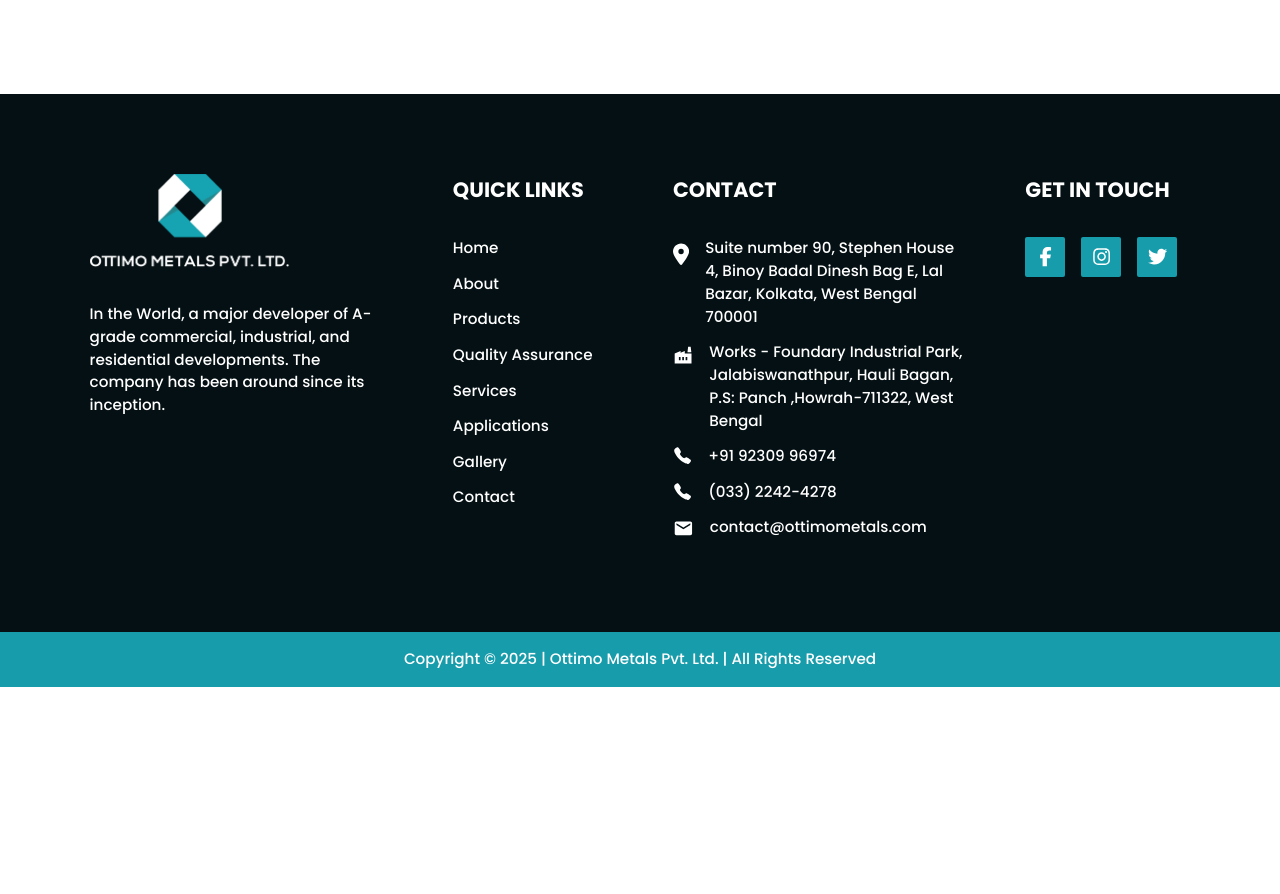
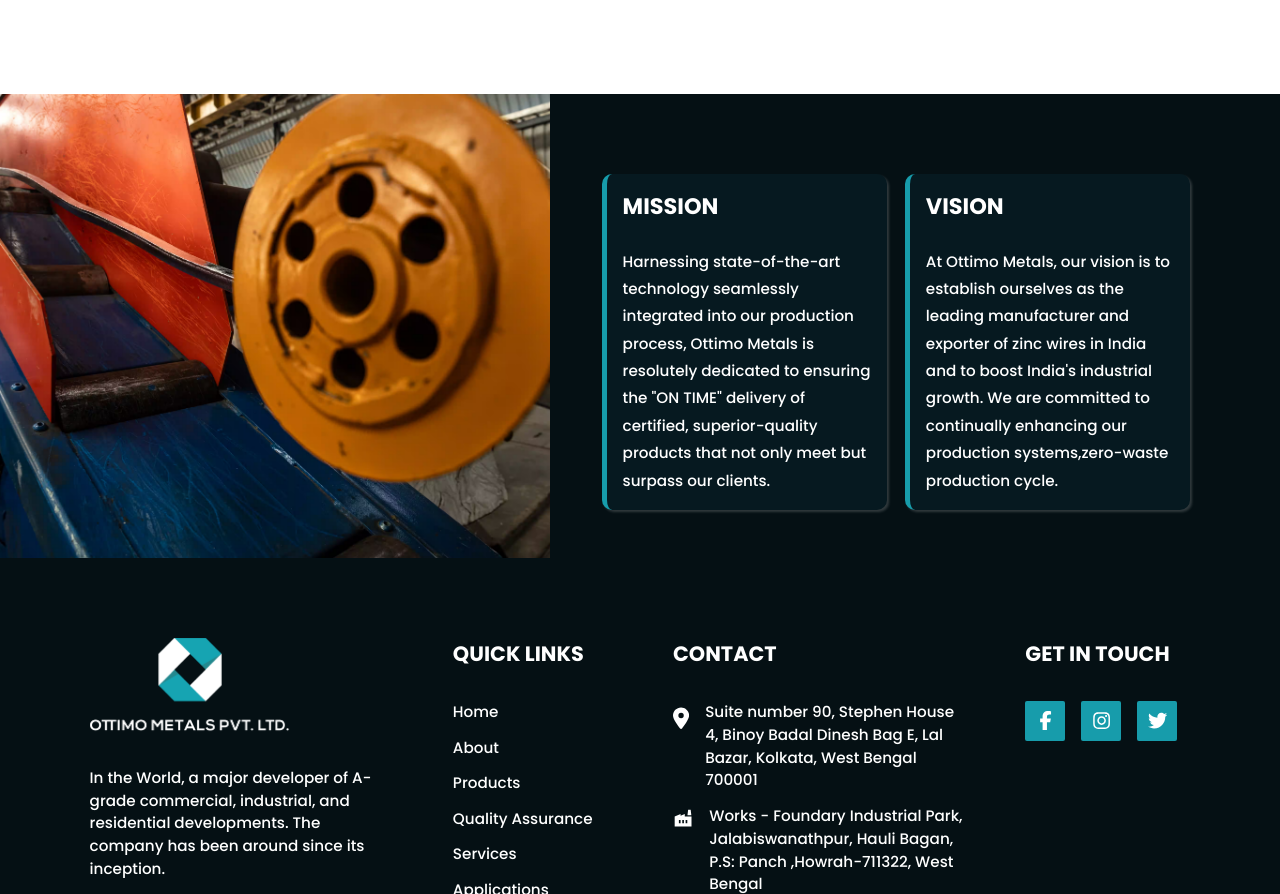
Before and after one commit to josephpal27/Ottimo-Metals, a React (Vite) app: page /about in a window 1280 px wide. Shown: the part 1729-2623 px from the top of the page. Before the commit the page ends 2416 px from the top, so only its background shows below. Built offline with nearby package versions, Linux system fonts and the light colour scheme.

Commit message:
Mission Vision Added

```diff
--- a/src/components/mission-vision/MissionVision.css
+++ b/src/components/mission-vision/MissionVision.css
@@ -0,0 +1,42 @@
+.mission-vision{
+    display: flex;
+    justify-content: space-between;
+    background-color: #051014;
+}
+.mission-vision-image{
+    width: 43%;
+}
+.mission-vision-image img{
+    width: 100%;
+    height: 100%;
+    object-fit: cover;
+}
+.mission-vision-content{
+    padding: 5rem 7% 3rem 0;
+    width: 53%;
+}
+.mv-card-row{
+    display: flex;
+    justify-content: space-between;
+}
+.mv-card-row .mv-card{
+    width: 48.5%;
+    border-left: 5px solid #179cab;
+    padding: 1rem;
+    border-radius: 10px;
+    background-color: #061920;
+    box-shadow: rgba(255, 255, 255, 0.175) 2px 2px 2.6px;
+}
+.mv-card-row .mv-card span{
+    color: #fff;
+    font-weight: 700;
+    font-size: calc(1rem + 0.5vw);
+}
+.mv-card-row .mv-card p{
+    color: #fff;
+    font-weight: 500;
+    font-size: calc(0.55rem + 0.5vw);
+    margin-top: 1.5rem;
+    margin-bottom: 0;
+    line-height: 1.8;
+}
--- a/src/components/mission-vision/MissionVision.jsx
+++ b/src/components/mission-vision/MissionVision.jsx
@@ -0,0 +1,29 @@
+import './MissionVision.css';
+
+import missionVissionImage from '../../assets/images/mission-vision.avif';
+
+const MissionVision = () => {
+  return (
+    <>
+      <section className="mission-vision">
+        <div className="mission-vision-image">
+            <img src={missionVissionImage} alt="Mission and Vision" loading="lazy" />
+        </div>
+        <div className="mission-vision-content">
+            <div className="mv-card-row">
+                <div className="mv-card">
+                    <span>MISSION</span>
+                    <p>Harnessing state-of-the-art technology seamlessly integrated into our production process, Ottimo Metals is resolutely dedicated to ensuring the "ON TIME" delivery of certified, superior-quality products that not only meet but surpass our clients.</p>
+                </div>
+                <div className="mv-card">
+                    <span>VISION</span>
+                    <p>At Ottimo Metals, our vision is to establish ourselves as the leading manufacturer and exporter of zinc wires in India and to boost India's industrial growth. We are committed to continually enhancing our production systems,zero-waste production cycle.</p>
+                </div>
+            </div>
+        </div>
+      </section>
+    </>
+  )
+}
+
+export default MissionVision
--- a/src/pages/About.jsx
+++ b/src/pages/About.jsx
@@ -1,4 +1,5 @@
 import AboutWelcome from '../components/about-welcome/AboutWelcome';
+import MissionVision from '../components/mission-vision/MissionVision';
 
 import '../css/About.css';
 
@@ -14,6 +15,9 @@ const About = () => {
 
             {/* About Welcome */}
             <AboutWelcome/>
+
+            {/* Mission Vision */}
+            <MissionVision/>
         </>
     )
 }
```
Also changed, not shown: src/assets/images/mission-vision.avif (added).
